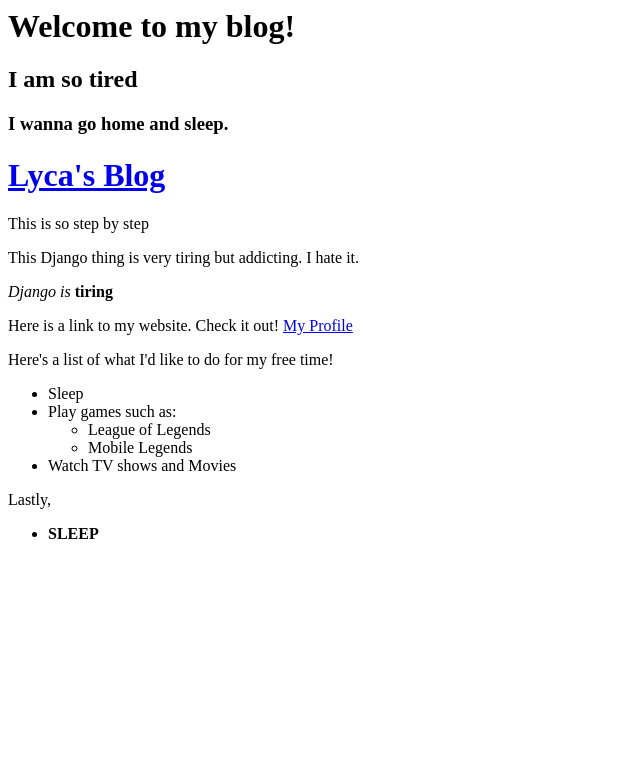
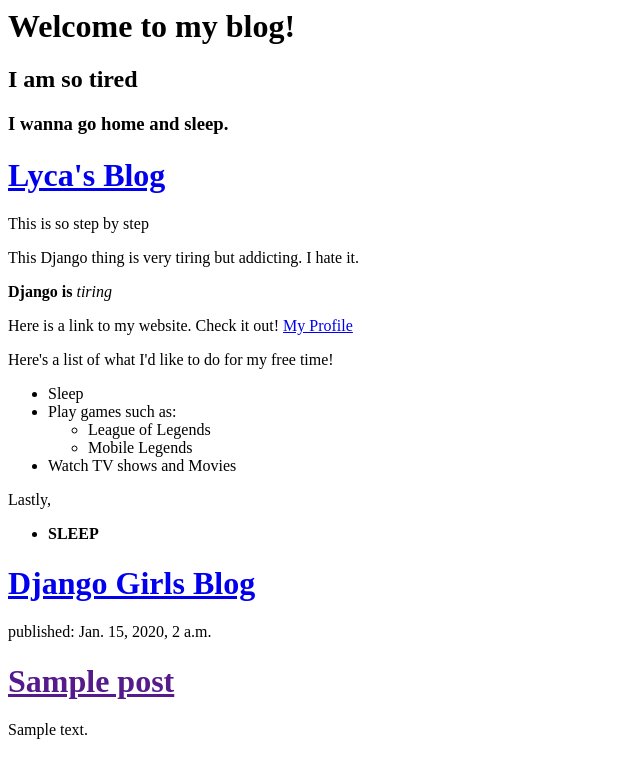
Before and after one commit to Vexana/my-first-blog, a Django app: template blog/templates/blog/post_list.html in a window 1280 px wide. Shown: the top 778 px of the page, without its empty margins (0-640 px from the left). Run offline with Django 3.2, Linux system fonts and the light colour scheme; the template is opened without the code that fills it: values that come from a table or form of the project are taken from there, others are empty; tables that the repository leaves empty hold one stand-in row (values such as "Sample post").

Commit message:
Modified templates to display posts from database

```diff
--- a/blog/templates/blog/post_list.html
+++ b/blog/templates/blog/post_list.html
@@ -13,8 +13,8 @@
        <div>
         <p>This is so step by step <p>
         <p>This Django thing is very tiring but addicting. I hate it.</p>
-          <em>Django is</em>
-          <strong>tiring</strong>
+          <strong>Django is</strong>
+          <em >tiring</em>
     <p> Here is a link to my website. Check it out! <a href="https://vexana.github.io/portfolio/aboutme.html" target="_blank">My Profile</a> <p>
      <div>
        <p> Here's a list of what I'd like to do for my free time!
@@ -27,6 +27,17 @@
       <p> Lastly,<p>
         <ul><li> <strong>SLEEP</strong> </li></ul>
      </div>
+    <div>
+       <h1><a href="/">Django Girls Blog</a></h1>
+   </div>
+
+   {% for post in posts %}
+       <div>
+           <p>published: {{ post.published_date }}</p>
+           <h1><a href="">{{ post.title }}</a></h1>
+           <p>{{ post.text|linebreaksbr }}</p>
+       </div>
+   {% endfor %}
    </div>
 
 </html>
```
Also changed, not shown: blog/views.py (+13 -1 lines).
